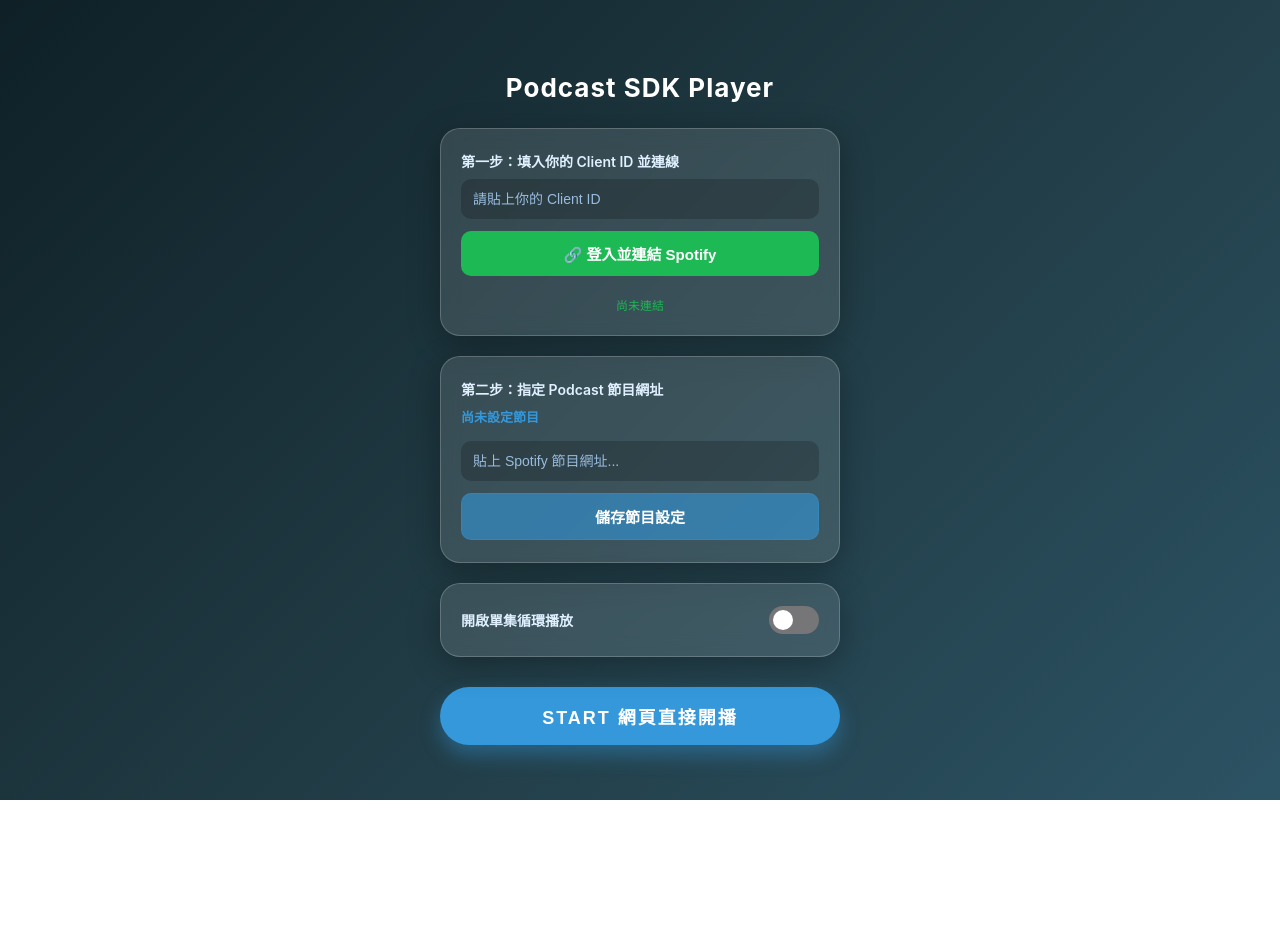
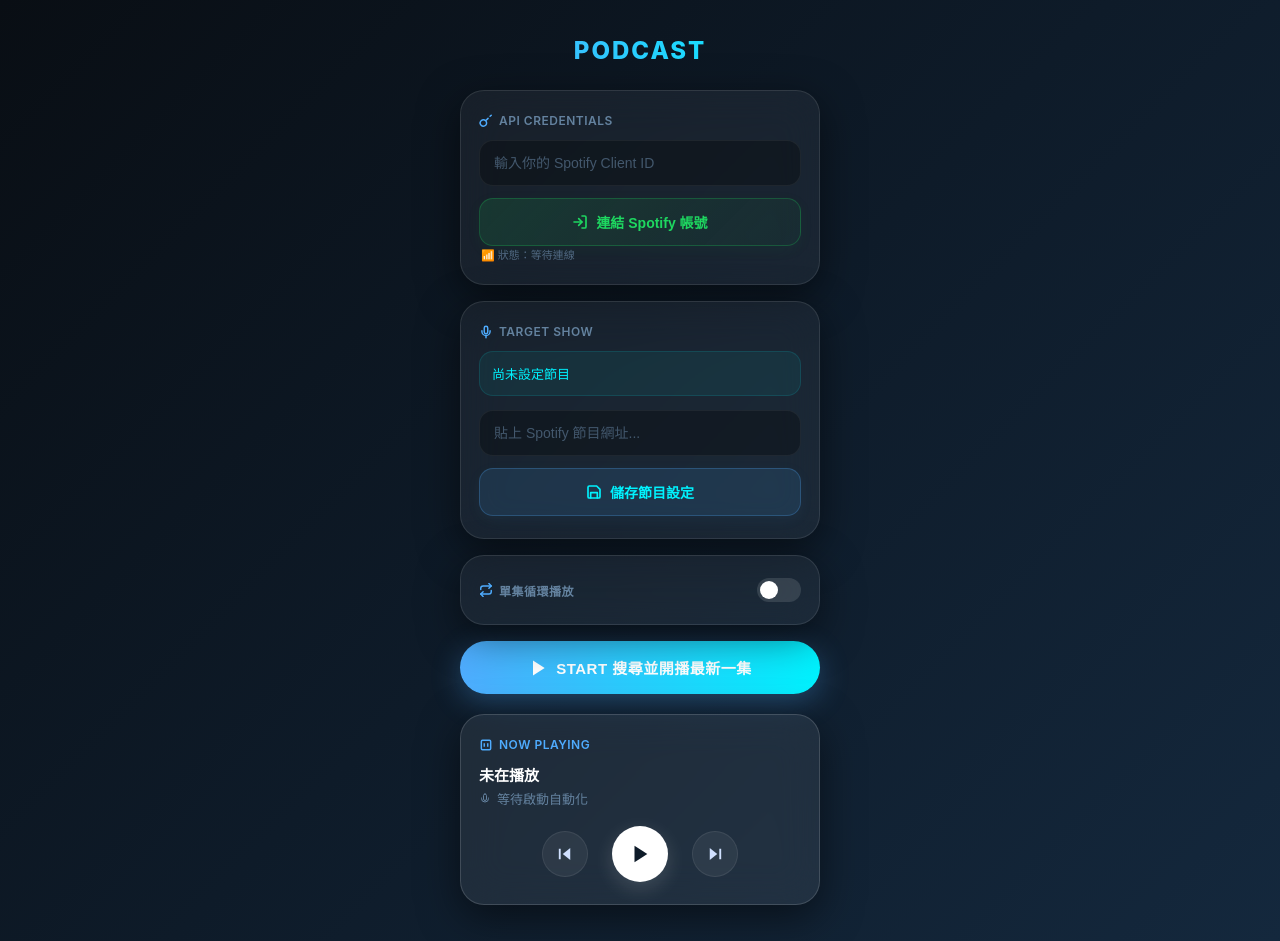
Before and after one commit to erica60125/spotify_tool, a plain HTML site: page index.html in a window 1280 px wide. Before the commit the page ends 800 px from the top, so only its background shows below. Drawn offline with Linux system fonts and the light colour scheme.

Commit message:
1. add player interface 2. add style css

```diff
--- a/index.html
+++ b/index.html
@@ -3,87 +3,85 @@
 <head>
     <meta charset="UTF-8">
     <meta name="viewport" content="width=device-width, initial-scale=1.0, maximum-scale=1.0, user-scalable=no">
-    <title>Podcast 快速啟動器 - 官方最新 SDK 版</title>
+    <title>Podcast Launcher - Classic Luxury</title>
 
     <meta name="apple-mobile-web-app-capable" content="yes">
     <meta name="apple-mobile-web-app-status-bar-style" content="black-translucent">
     <meta name="apple-mobile-web-app-title" content="播客啟動器">
 
-    <style>
-        body {
-            margin: 0; padding: 0;
-            font-family: -apple-system, BlinkMacSystemFont, "Segoe UI", Roboto, sans-serif;
-            background: linear-gradient(135deg, #0f2027, #203a43, #2c5364);
-            min-height: 100vh;
-            display: flex; justify-content: center; align-items: center;
-            color: #fff;
-        }
-        .container { width: 85%; max-width: 400px; text-align: center; padding: 20px 0; }
-        h1 { font-size: 26px; margin-bottom: 25px; letter-spacing: 1px; font-weight: 700; }
-        .glass-card {
-            background: rgba(255, 255, 255, 0.12);
-            backdrop-filter: blur(10px);
-            -webkit-backdrop-filter: blur(10px);
-            border-radius: 20px; padding: 22px 20px; margin-bottom: 20px;
-            border: 1px solid rgba(255, 255, 255, 0.2);
-            box-shadow: 0 8px 32px 0 rgba(0, 0, 0, 0.3);
-        }
-        .label { display: block; text-align: left; font-size: 14px; color: #e0f0ff; margin-bottom: 8px; font-weight: 600; }
-        .current-status { text-align: left; font-size: 13px; color: #3498db; margin-bottom: 15px; word-break: break-all; font-weight: bold; }
-        input[type="text"] {
-            width: 100%; box-sizing: border-box; background: rgba(0, 0, 0, 0.2);
-            border: none; border-radius: 10px; padding: 12px; color: #fff; font-size: 14px; margin-bottom: 12px; outline: none;
-        }
-        input[type="text"]::placeholder { color: #99bcde; }
-        .btn-save {
-            width: 100%; background: rgba(52, 152, 219, 0.6); border: 1px solid rgba(52, 152, 219, 0.3);
-            color: white; padding: 12px; border-radius: 10px; font-size: 15px; font-weight: 600; cursor: pointer;
-        }
-        .btn-auth {
-            width: 100%; background: #1DB954; color: white; border: none; padding: 12px; border-radius: 10px;
-            font-size: 15px; font-weight: 600; cursor: pointer; margin-bottom: 12px;
-        }
-        .row { display: flex; justify-content: space-between; align-items: center; }
-        .switch { position: relative; display: inline-block; width: 50px; height: 28px; }
-        .switch input { opacity: 0; width: 0; height: 0; }
-        .slider { position: absolute; cursor: pointer; top: 0; left: 0; right: 0; bottom: 0; background-color: #767577; transition: .4s; border-radius: 34px; }
-        .slider:before { position: absolute; content: ""; height: 20px; width: 20px; left: 4px; bottom: 4px; background-color: white; transition: .4s; border-radius: 50%; }
-        input:checked + .slider { background-color: #3498db; }
-        input:checked + .slider:before { transform: translateX(22px); }
-        .btn-start {
-            width: 100%; background: #3498db; color: white; border: none; padding: 16px; border-radius: 30px;
-            font-size: 18px; font-weight: bold; letter-spacing: 2px; cursor: pointer; box-shadow: 0 10px 20px rgba(52, 152, 219, 0.4); margin-top: 10px;
-        }
-    </style>
+    <link rel="stylesheet" href="style.css">
 </head>
 <body>
 
     <div class="container">
-        <h1>Podcast SDK Player</h1>
+        <h1>PODCAST</h1>
 
         <div class="glass-card">
-            <span class="label">第一步：填入你的 Client ID 並連線</span>
-            <input type="text" id="clientIdInput" placeholder="請貼上你的 Client ID">
-            <button class="btn-auth" id="authBtn">🔗 登入並連結 Spotify</button>
-            <div id="authStatus" style="font-size: 12px; color: #1DB954; margin-top: 8px;">尚未連結</div>
+            <label class="label">
+                <svg width="14" height="14" viewBox="0 0 24 24" fill="none" stroke="currentColor" stroke-width="2.5" stroke-linecap="round" stroke-linejoin="round"><path d="M21 2l-2 2m-7.61 7.61a5.5 5.5 0 1 1-7.778 7.778 5.5 5.5 0 0 1 7.777-7.777zm0 0L15.5 7.5"></path></svg>
+                API Credentials
+            </label>
+            <input type="text" id="clientIdInput" placeholder="輸入你的 Spotify Client ID">
+            <button class="btn-text-action" id="authBtn">
+                <svg width="16" height="16" viewBox="0 0 24 24" fill="none" stroke="currentColor" stroke-width="2.5" stroke-linecap="round" stroke-linejoin="round"><path d="M15 3h4a2 2 0 0 1 2 2v14a2 2 0 0 1-2 2h-4"></path><polyline points="10 17 15 12 10 7"></polyline><line x1="15" y1="12" x2="3" y2="12"></line></svg>
+                連結 Spotify 帳號
+            </button>
+            <div id="authStatus">📶 狀態：等待連線</div>
         </div>
 
         <div class="glass-card">
-            <span class="label">第二步：指定 Podcast 節目網址</span>
+            <label class="label">
+                <svg width="14" height="14" viewBox="0 0 24 24" fill="none" stroke="currentColor" stroke-width="2.5" stroke-linecap="round" stroke-linejoin="round"><path d="M12 2a3 3 0 0 0-3 3v7a3 3 0 0 0 6 0V5a3 3 0 0 0-3-3z"></path><path d="M19 10v1a7 7 0 0 1-14 0v-1"></path><line x1="12" y1="19" x2="12" y2="22"></line></svg>
+                Target Show
+            </label>
             <div class="current-status" id="currentSelection">尚未設定節目</div>
             <input type="text" id="podcastUrl" placeholder="貼上 Spotify 節目網址...">
-            <button class="btn-save" id="saveBtn">儲存節目設定</button>
+            <button class="btn-text-action btn-blue" id="saveBtn">
+                <svg width="16" height="16" viewBox="0 0 24 24" fill="none" stroke="currentColor" stroke-width="2.5" stroke-linecap="round" stroke-linejoin="round"><path d="M19 21H5a2 2 0 0 1-2-2V5a2 2 0 0 1 2-2h11l5 5v11a2 2 0 0 1-2 2z"></path><polyline points="17 21 17 13 7 13 7 21"></polyline></svg>
+                儲存節目設定
+            </button>
         </div>
 
         <div class="glass-card row">
-            <span class="label" style="margin: 0;">開啟單集循環播放</span>
+            <label class="label" style="margin: 0;">
+                <svg width="14" height="14" viewBox="0 0 24 24" fill="none" stroke="currentColor" stroke-width="2.5" stroke-linecap="round" stroke-linejoin="round"><polyline points="17 1 21 5 17 9"></polyline><path d="M3 11V9a4 4 0 0 1 4-4h14"></path><polyline points="7 23 3 19 7 15"></polyline><path d="M21 13v2a4 4 0 0 1-4 4H3"></path></svg>
+                單集循環播放
+            </label>
             <label class="switch">
                 <input type="checkbox" id="repeatSwitch">
                 <span class="slider"></span>
             </label>
         </div>
 
-        <button class="btn-start" id="startBtn">START 網頁直接開播</button>
+        <button class="btn-start" id="startBtn">
+            <svg width="20" height="20" viewBox="0 0 24 24" fill="currentColor"><polygon points="6 3 20 12 6 21 6 3"></polygon></svg>
+            START 搜尋並開播最新一集
+        </button>
+
+        <div class="glass-card" id="playerPanel">
+            <label class="label" style="color: #4facfe; margin-bottom: 12px;">
+                <svg width="14" height="14" viewBox="0 0 24 24" fill="none" stroke="currentColor" stroke-width="2.5"><rect x="4" y="4" width="16" height="16" rx="2" ry="2"></rect><line x1="9" y1="9" x2="9" y2="15"></line><line x1="15" y1="9" x2="15" y2="15"></line></svg>
+                Now Playing
+            </label>
+            <div class="track-title" id="trackTitle">未在播放</div>
+            <div class="track-artist">
+                <svg width="12" height="12" viewBox="0 0 24 24" fill="none" stroke="currentColor" stroke-width="2" stroke-linecap="round" stroke-linejoin="round"><path d="M12 2a3 3 0 0 0-3 3v7a3 3 0 0 0 6 0V5a3 3 0 0 0-3-3z"></path><path d="M19 10v1a7 7 0 0 1-14 0v-1"></path></svg>
+                <span id="trackArtist">等待啟動自動化</span>
+            </div>
+
+            <div class="controls-row">
+                <button class="btn-control" id="prevBtn">
+                    <svg width="18" height="18" viewBox="0 0 24 24" fill="currentColor"><polygon points="19 20 9 12 19 4 19 20"></polygon><line x1="5" y1="5" x2="5" y2="19" stroke="currentColor" stroke-width="2.5"></line></svg>
+                </button>
+                <button class="btn-control toggle-btn" id="playToggleBtn">
+                    <svg width="22" height="22" viewBox="0 0 24 24" fill="currentColor"><polygon points="6 3 20 12 6 21 6 3"></polygon></svg>
+                </button>
+                <button class="btn-control" id="nextBtn">
+                    <svg width="18" height="18" viewBox="0 0 24 24" fill="currentColor"><polygon points="5 4 15 12 5 20 5 4"></polygon><line x1="19" y1="5" x2="19" y2="19" stroke="currentColor" stroke-width="2.5"></line></svg>
+                </button>
+            </div>
+        </div>
+
     </div>
 
     <script src="script.js"></script>
--- /dev/null
+++ b/style.css
@@ -0,0 +1,111 @@
+body {
+    margin: 0; padding: 0;
+    font-family: -apple-system, BlinkMacSystemFont, "SF Pro Text", "Helvetica Neue", sans-serif;
+    background: linear-gradient(135deg, #090e14 0%, #0e1b29 50%, #14283d 100%);
+    min-height: 100vh;
+    display: flex; justify-content: center; align-items: center;
+    color: #ffffff;
+    -webkit-font-smoothing: antialiased;
+}
+
+.container {
+    width: 90%; max-width: 360px; text-align: center; padding: 20px 0;
+}
+
+h1 {
+    font-size: 24px; font-weight: 800; margin-bottom: 25px; letter-spacing: 2px;
+    background: linear-gradient(90deg, #4facfe 0%, #00f2fe 100%);
+    -webkit-background-clip: text; -webkit-text-fill-color: transparent;
+}
+
+.glass-card {
+    background: rgba(255, 255, 255, 0.05);
+    backdrop-filter: blur(20px); -webkit-backdrop-filter: blur(20px);
+    border-radius: 24px; padding: 22px 18px; margin-bottom: 16px;
+    border: 1px solid rgba(255, 255, 255, 0.1);
+    box-shadow: 0 12px 40px 0 rgba(0, 0, 0, 0.5);
+}
+
+.label {
+    display: flex; align-items: center; gap: 6px;
+    text-align: left; font-size: 12px; color: #64829f;
+    margin-bottom: 12px; font-weight: 600; text-transform: uppercase; letter-spacing: 0.5px;
+}
+.label svg { color: #4facfe; }
+
+.current-status {
+    text-align: left; font-size: 13px; color: #00f2fe;
+    margin-bottom: 14px; word-break: break-all; font-weight: 500;
+    background: rgba(0, 242, 254, 0.06); padding: 12px; border-radius: 14px;
+    border: 1px solid rgba(0, 242, 254, 0.12);
+}
+
+input[type="text"] {
+    width: 100%; box-sizing: border-box;
+    background: rgba(0, 0, 0, 0.3); border: 1px solid rgba(255, 255, 255, 0.06);
+    border-radius: 14px; padding: 14px; color: #fff; font-size: 14px; margin-bottom: 12px;
+    outline: none; transition: all 0.3s ease;
+}
+input[type="text"]:focus {
+    border-color: #4facfe; background: rgba(0, 0, 0, 0.4);
+    box-shadow: 0 0 15px rgba(79, 172, 254, 0.15);
+}
+input[type="text"]::placeholder { color: #43586d; }
+
+/* 📝 【全新新增】精緻的文字橫條動作按鈕 */
+.btn-text-action {
+    width: 100%; background: linear-gradient(135deg, rgba(29, 185, 84, 0.15) 0%, rgba(26, 163, 74, 0.05) 100%);
+    border: 1px solid rgba(29, 185, 84, 0.3); color: #1ed760;
+    padding: 13px; border-radius: 14px; font-size: 14px; font-weight: 600;
+    cursor: pointer; display: flex; align-items: center; justify-content: center; gap: 8px;
+    transition: all 0.2s ease; box-shadow: 0 4px 15px rgba(29, 185, 84, 0.05);
+}
+.btn-text-action:active { transform: scale(0.98); background: rgba(29, 185, 84, 0.25); }
+
+/* 藍色款式的文字橫條按鈕 */
+.btn-text-action.btn-blue {
+    background: rgba(79, 172, 254, 0.12); border-color: rgba(79, 172, 254, 0.25); color: #00f2fe;
+    box-shadow: 0 4px 15px rgba(79, 172, 254, 0.05);
+}
+.btn-text-action.btn-blue:active { background: rgba(79, 172, 254, 0.25); }
+
+/* 🔀 iOS 質感 Switch */
+.row { display: flex; justify-content: space-between; align-items: center; }
+.switch { position: relative; display: inline-block; width: 44px; height: 24px; }
+.switch input { opacity: 0; width: 0; height: 0; }
+.slider { position: absolute; cursor: pointer; top: 0; left: 0; right: 0; bottom: 0; background-color: rgba(255,255,255,0.12); transition: .3s; border-radius: 34px; }
+.slider:before { position: absolute; content: ""; height: 18px; width: 18px; left: 3px; bottom: 3px; background-color: white; transition: .3s; border-radius: 50%; }
+input:checked + .slider { background: linear-gradient(90deg, #4facfe 0%, #00f2fe 100%); }
+input:checked + .slider:before { transform: translateX(20px); }
+
+/* 🚀 底部帶文字的大啟動鍵 */
+.btn-start {
+    width: 100%; background: linear-gradient(90deg, #4facfe 0%, #00f2fe 100%);
+    color: white; border: none; padding: 16px; border-radius: 50px;
+    font-size: 15px; font-weight: 700; letter-spacing: 0.5px;
+    cursor: pointer; box-shadow: 0 8px 30px rgba(79, 172, 254, 0.3);
+    margin-top: 8px; margin-bottom: 20px; transition: all 0.3s ease;
+    display: flex; align-items: center; justify-content: center; gap: 8px;
+}
+.btn-start:active { transform: scale(0.97); box-shadow: 0 4px 10px rgba(79, 172, 254, 0.15); }
+
+/* 🎵 磨砂玻璃控制面版 */
+#playerPanel { background: rgba(255, 255, 255, 0.07); border-color: rgba(255,255,255,0.15); }
+.track-title { font-size: 15px; font-weight: 700; color: #ffffff; margin-bottom: 4px; word-break: break-all; text-align: left; }
+.track-artist { font-size: 13px; color: #64829f; margin-bottom: 18px; text-align: left; display: flex; align-items: center; gap: 6px; }
+#authStatus { font-size: 11px; text-align: left; color: #516982; padding-left: 2px; }
+
+/* 播放控制器按鈕列 */
+.controls-row { display: flex; justify-content: center; gap: 24px; align-items: center; }
+.btn-control {
+    background: rgba(255, 255, 255, 0.06); border: 1px solid rgba(255, 255, 255, 0.08);
+    color: #d0e0ff; width: 46px; height: 46px; border-radius: 50%; cursor: pointer; transition: all 0.2s ease;
+    display: flex; align-items: center; justify-content: center;
+}
+.btn-control:active { background: rgba(255, 255, 255, 0.15); transform: scale(0.92); }
+
+.btn-control.toggle-btn {
+    background: #ffffff; color: #0e1b29; width: 56px; height: 56px;
+    box-shadow: 0 6px 20px rgba(255,255,255,0.15);
+}
+.btn-control.toggle-btn:active { transform: scale(0.92); }
```
Also changed, not shown: script.js (+64 -161 lines).
